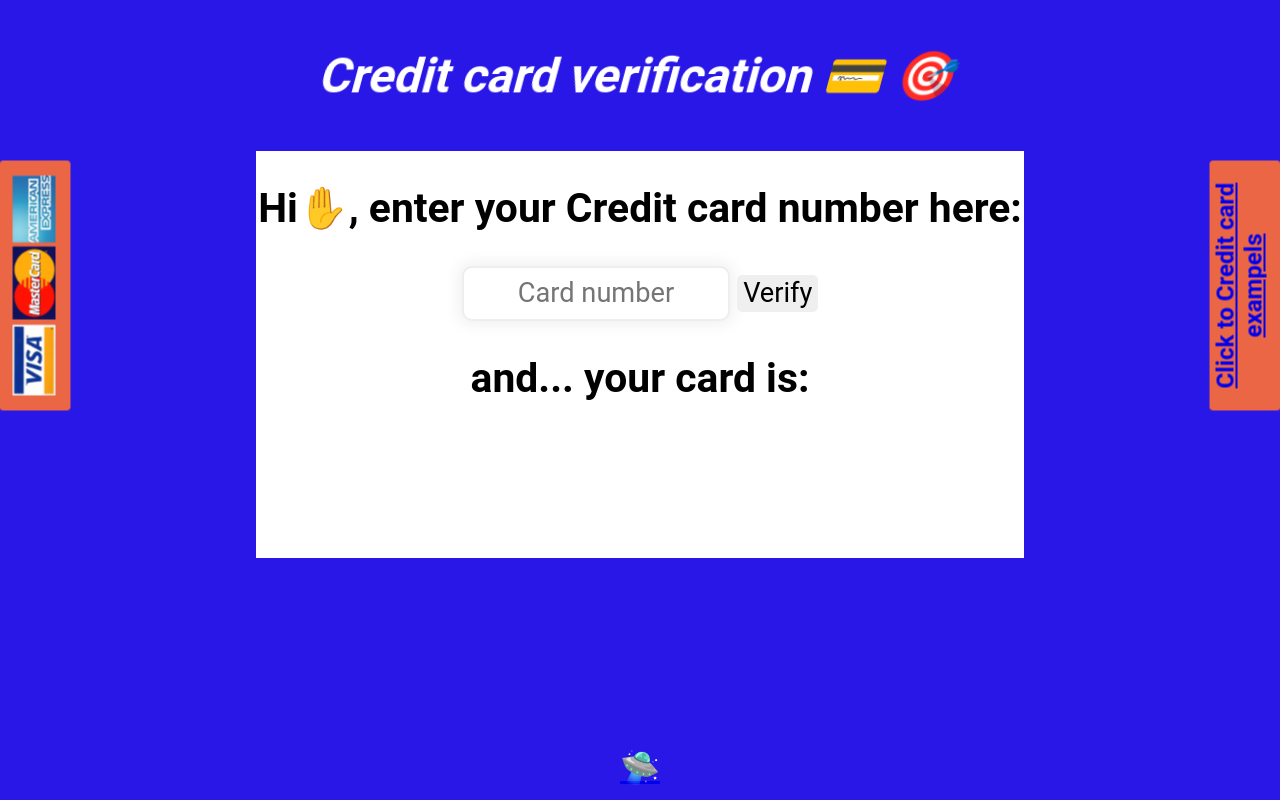
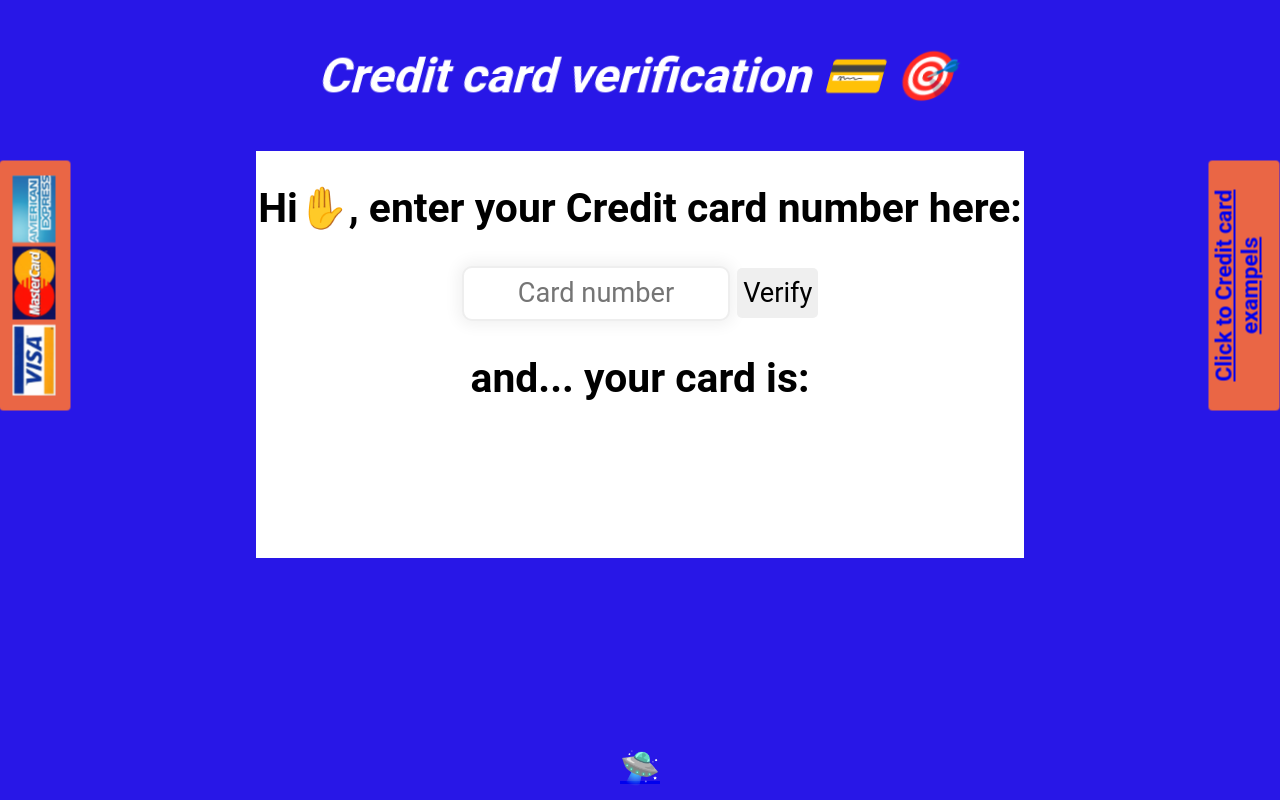
Before and after one commit to tomaszwresilo/CardNumberValidation, a website built with Parcel: page index.html in a window 1280 px wide. Built offline with nearby package versions, Linux system fonts and the light colour scheme.

Commit message:
fixed mobile styles

```diff
--- a/style/style.css
+++ b/style/style.css
@@ -29,18 +29,14 @@ img {
 }
 
 aside {
-  font-size: 1.5rem;
+  font-size: 1.4rem;
   background: #ea6645;
   border: solid #ea6645;
-  border-top-width: medium;
-  border-right-width: medium;
-  border-bottom-width: medium;
-  border-left-width: medium;
   border-radius: 4px 4px 4px 4px;
   cursor: default;
   height: 71px;
   position: absolute;
-  right: -90px;
+  right: -89px;
   text-align: center;
   top: 250px;
   transform: rotate(-90deg);
@@ -91,7 +87,8 @@ input[type=text] {
 button {
   border: none;
   border-radius: 5px;
-  height: 37px;
+  height: 50px;
+
 }
 
 button:hover {
@@ -165,9 +162,13 @@ button:active {
   }
 }
 
-@media (max-width: 700px){
+@media (max-width: 850px){
   h1{
-    font-size: 1.5rem;
+    font-size: 2.5rem;
+    padding: 20px 20px;
+  }
+  h2{
+    padding-bottom: 10px;
   }
 
   main {
```
